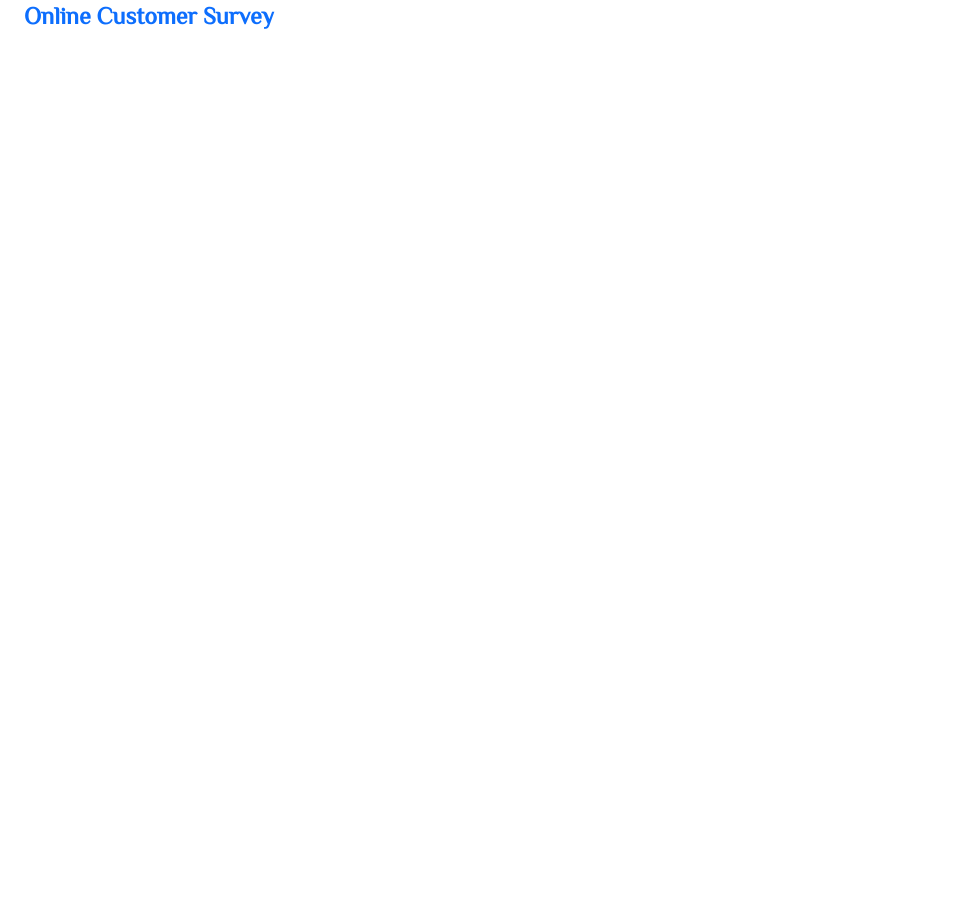
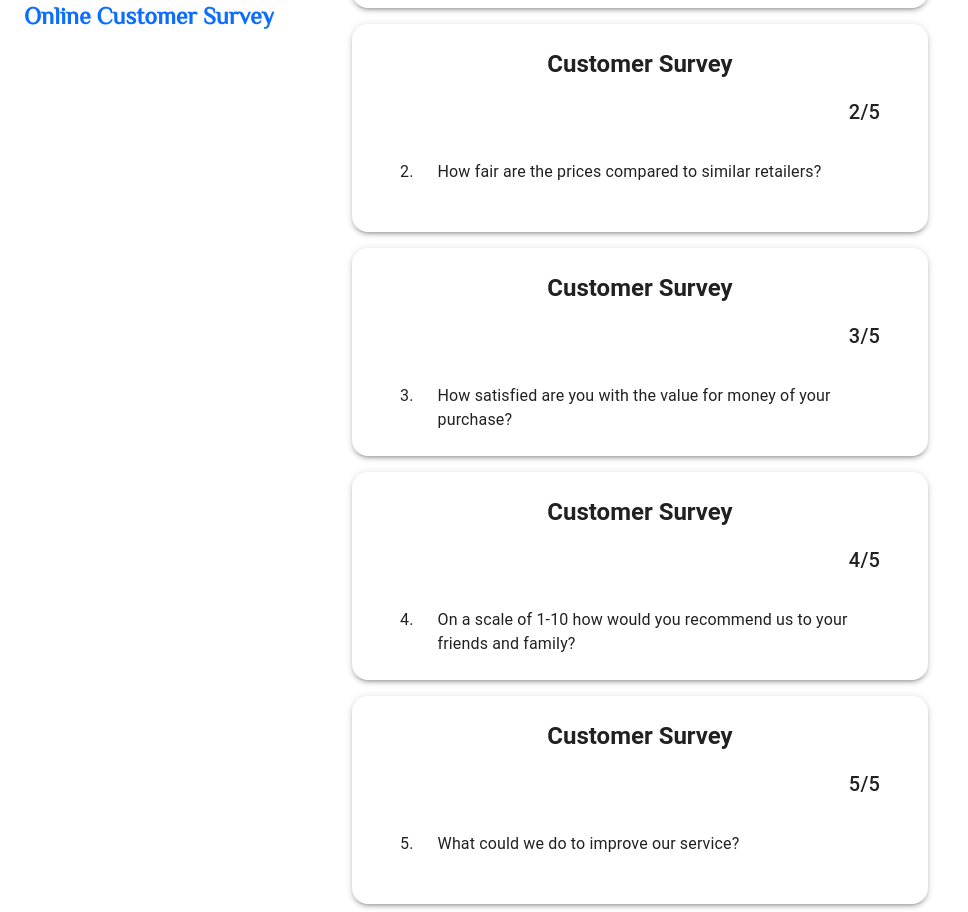
Before and after one commit to naimur61/Customer-Survey, a React (Create React App) app: page /surveys in a window 1280 px wide. Shown: the whole page, without its empty margins (0-968 px from the left). Before the commit the page ends 800 px from the top, so only its background shows below. Built offline with nearby package versions, Linux system fonts and the light colour scheme.

Commit message:
question card

```diff
--- /dev/null
+++ b/src/Pages/Shared/Question.js
@@ -0,0 +1,48 @@
+import { Paper, Stack, Typography } from '@mui/material';
+import { Box } from '@mui/system';
+import React from 'react';
+
+const Question = ({ q, i, questions }) => {
+
+   return (
+      <Box
+         sx={{
+            display: 'flex',
+            flexWrap: 'wrap',
+            '& > :not(style)': {
+               m: 1,
+               width: { xs: '15rem', md: '30rem' },
+               height: '7rem',
+
+            },
+            wordWrap: 'break-word'
+         }}
+      >
+
+         <Paper elevation={3} sx={{
+            p: '3rem',
+            borderRadius: '1rem',
+
+         }}>
+            <Typography variant='h5' fontWeight='600' textAlign='center' mt='-1.5rem' mb='1rem'> Customer Survey</Typography>
+            <Typography variant='h6' sx={{
+               display: 'flex',
+               justifyContent: 'end',
+               mb: '2rem'
+            }} >{i + 1}/{questions?.length} </Typography>
+            <Stack direction='row' spacing={3}>
+               <Typography>
+                  {i + 1}.
+               </Typography>
+               <Typography>
+                  {q?.question}
+               </Typography>
+            </Stack>
+
+         </Paper>
+      </Box>
+
+   );
+};
+
+export default Question;
--- a/src/Pages/Surveys.js
+++ b/src/Pages/Surveys.js
@@ -1,10 +1,13 @@
 import { Stack } from '@mui/material';
 import React from 'react';
+import Question from './Shared/Question';
 
 const Surveys = () => {
    return (
       <Stack direction='column' justifyContent='center' alignItems='center' height='80vh'>
-
+         {
+            questions.map((q, i) => <Question key={i} q={q} i={i} questions={questions} />)
+         }
 
       </Stack>
    );
```
